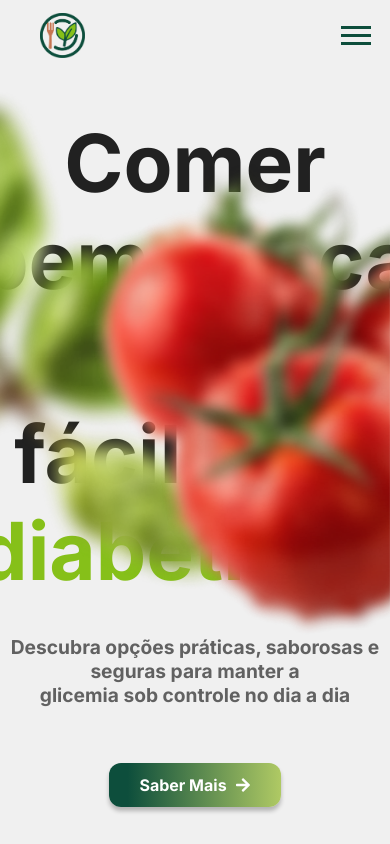
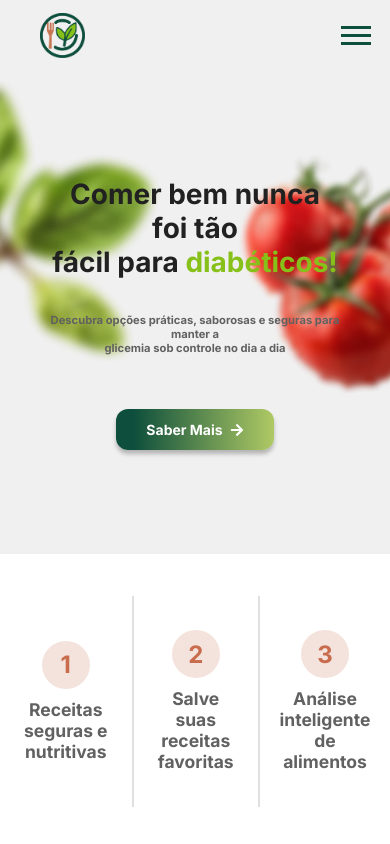
Before and after one commit to alicesalim/FitFlex, a React (Create React App) app in the folder Codigo/src/main/resources/frontend/: page / in a window 390 px wide. Shown: the top 844 px of the page. Built offline with nearby package versions, Linux system fonts and the light colour scheme; no server answers; the HTML template or start-up script is replaced by a standard one.

Commit message:
home css

```diff
--- a/Codigo/src/main/resources/frontend/src/components/intro/intro.module.css
+++ b/Codigo/src/main/resources/frontend/src/components/intro/intro.module.css
@@ -202,3 +202,106 @@
     background: #FFFFFF;
     color: #616161;
 }
+
+
+/* Exemplo de media query para telas menores que 768px */
+@media (max-width: 768px) {
+    * {
+        font-size: 14px;
+    }
+
+    .green {
+    color: #86C019;
+    font-size: 2rem;
+}
+
+.container {
+    padding-top: 64px;
+}
+.title{
+    z-index: 3;
+    font-size: 2rem;
+    color: #212121;
+}
+
+.text {
+    margin: 50px 50px 0px 50px;
+    text-align: center;
+    display: flex;
+    flex-direction: column;
+    align-items: center;
+    justify-content: center;
+    gap: 20px;
+    font-weight: bold;
+    font-size: 1rem;
+    position: relative;
+}
+
+.subtitle {
+    z-index: 3;
+    color: #616161;
+    font-size: 0.8rem;
+    font-weight: normal;
+    font-weight: bold;
+}
+
+.cardimage {
+    position: relative;
+    display: flex;
+    justify-content: center;
+    align-items: center;
+    height: 20vh;
+    /* Ajuste conforme necessário */
+    width: 100%;
+    overflow: hidden;
+}
+
+.bgRight {
+    position: absolute;
+    top: 0;
+    bottom: 0;
+    width: 50vw;
+    /* Reduzi para não ocupar toda a largura */
+    height: 50vh;
+    background-size: contain;
+    background-repeat: no-repeat;
+    background-position: right;
+    z-index: 1;
+    opacity: 0.8;
+    /* Ajuste conforme necessário */
+    animation-delay: 0.5s;
+    /* Delay para animação alternada */
+    animation: ondaFadeInR-L 1.3s cubic-bezier(0.23, 1, 0.32, 1) 0.1s forwards;
+    right: 0;
+}
+
+.bgLeft {
+    position: absolute;
+    top: 0;
+    bottom: 0;
+    width: 50vw;
+    /* Reduzi para não ocupar toda a largura */
+    height: 50vh;
+    background-size: contain;
+    background-repeat: no-repeat;
+    z-index: 1;
+    opacity: 0.8;
+    /* Ajuste conforme necessário */
+    animation: ondaFadeInL-R 1.3s cubic-bezier(0.23, 1, 0.32, 1) 0.1s forwards;
+    left: 0;
+}
+
+.back {
+    background-color: #F0F0F0;
+}
+}
+
+.carditem {
+    display: flex;
+    flex-direction: row;
+    justify-content: center;
+    align-items: center;
+    width: auto;
+    background: #FFFFFF;
+    color: #616161;
+}
--- a/Codigo/src/main/resources/frontend/src/components/login/login.module.css
+++ b/Codigo/src/main/resources/frontend/src/components/login/login.module.css
@@ -158,3 +158,15 @@
 }
 
 /* Restante do CSS mantém o mesmo */
+
+
+@media (max-width: 1200px) {
+  .imageContainer{
+    display: none;
+  }
+  .container{
+    border-radius: 16px;
+    width: 90vw;
+    padding: 12vw;
+  }
+}
--- a/Codigo/src/main/resources/frontend/src/components/signup/signup.module.css
+++ b/Codigo/src/main/resources/frontend/src/components/signup/signup.module.css
@@ -230,3 +230,17 @@
   border: 3px solid #2374b9;
   box-shadow: 0 4px 8px rgba(0, 0, 0, 0.1);
 }
+
+@media (max-width: 1200px) {
+.imageContainer{
+  display: none;
+}
+.container{
+  border-radius: 16px;
+  width: 90vw;
+  min-width: 90vw;
+  padding: 12vw;
+  min-height: 70vh;
+  height: 70vh;
+}
+}
```
